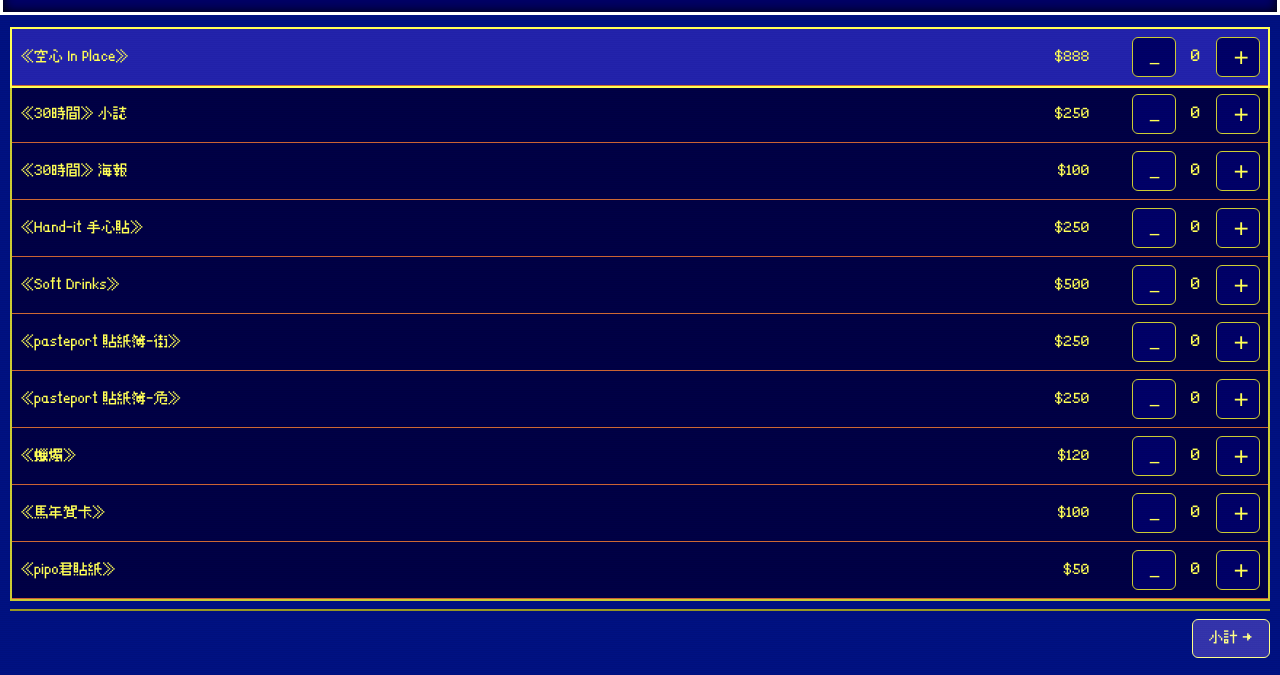
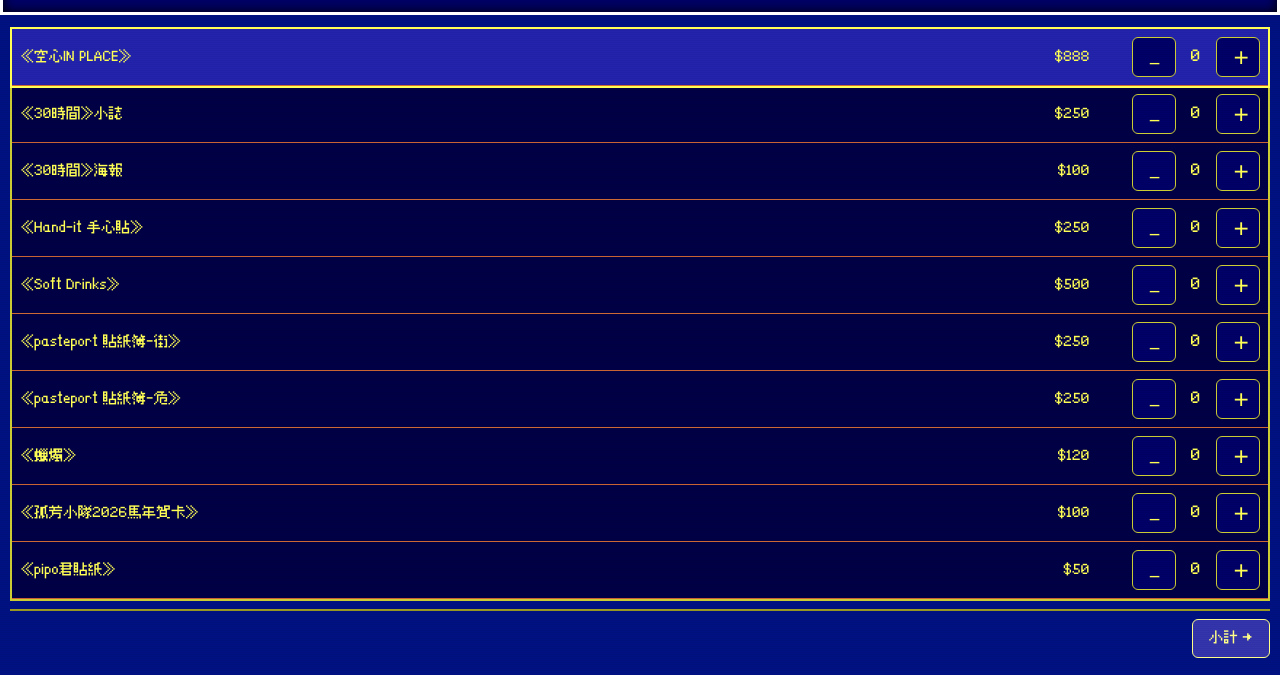
Before and after one commit to rotion87/pos, a plain HTML site: page index.html in a window 1280 px wide. Shown: the part 125-800 px from the top of the page. Drawn offline with Linux system fonts and the light colour scheme.

Commit message:
Update index.html

```diff
--- a/index.html
+++ b/index.html
@@ -160,15 +160,15 @@
   <script>
   // ====== 作品清單（預設數量為 0）======
   const PRODUCTS = [
-    {name:'《空心 In Place》', price:888, qty:0},
-    {name:'《30時間》 小誌', price:250, qty:0},
-    {name:'《30時間》 海報', price:100, qty:0},
+    {name:'《空心IN PLACE》', price:888, qty:0},
+    {name:'《30時間》小誌', price:250, qty:0},
+    {name:'《30時間》海報', price:100, qty:0},
     {name:'《Hand-it 手心貼》', price:250, qty:0},
     {name:'《Soft Drinks》', price:500, qty:0},
     {name:'《pasteport 貼紙簿-街》', price:250, qty:0},
     {name:'《pasteport 貼紙簿-危》', price:250, qty:0},
     {name:'《蠟燭》', price:120, qty:0},
-    {name:'《馬年賀卡》', price:100, qty:0},
+    {name:'《孤芳小隊2026馬年賀卡》', price:100, qty:0},
     {name:'《pipo君貼紙》', price:50, qty:0},
   ];
   // =====================================
```
